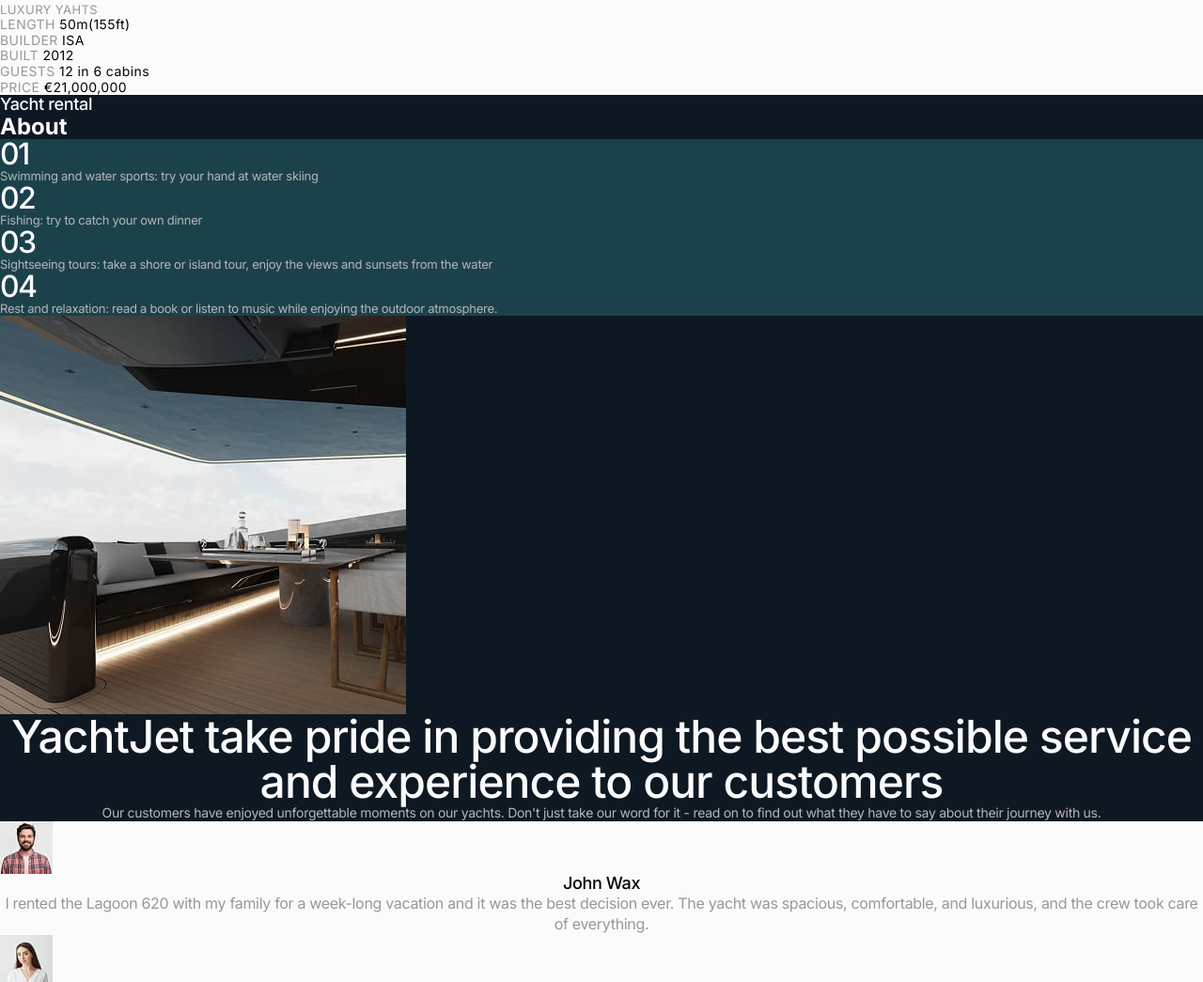
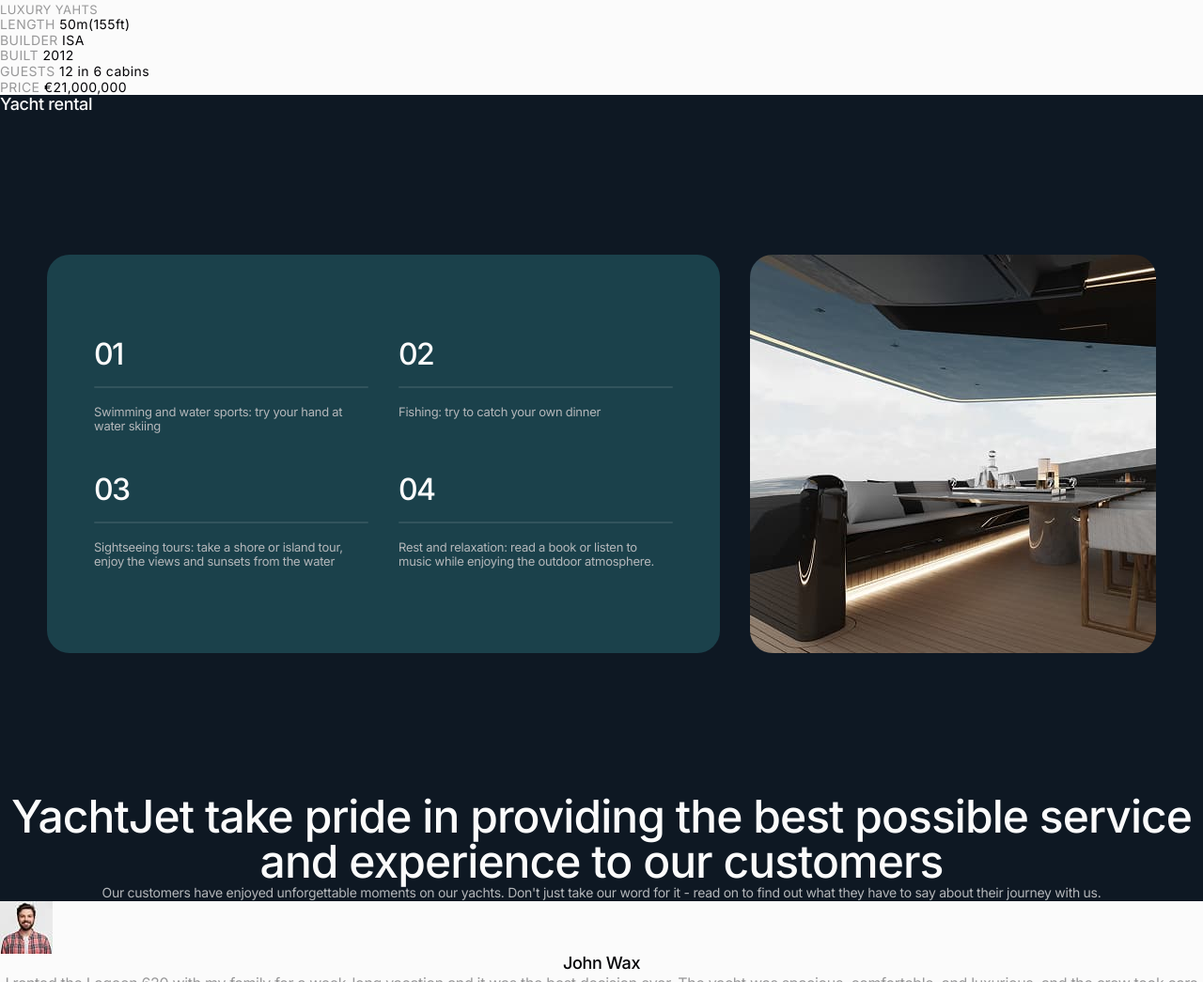
Before and after one commit to andriykotikfrompoland/blended-test-2, a website built with Vite: page src/index.html in a window 1280 px wide. Shown: the part 1405-2450 px from the top of the page at 94% size. Built offline with nearby package versions, Linux system fonts and the light colour scheme.

Commit message:
devlebfeatures

```diff
--- a/src/css/about.css
+++ b/src/css/about.css
@@ -1,17 +1,73 @@
+.about-section {
+  padding-top: 150px;
+  padding-bottom: 150px;
+}
+.about-wrapper {
+  display: flex;
+  gap: 32px;
+}
+
+.about-content {
+  flex-grow: 1;
+  padding: 90px 50px;
+  background-color: #1b414b;
+  border-radius: 24px;
+}
+
 .about-list {
+  display: flex;
+  flex-wrap: wrap;
+  gap: 44px 32px;
+  width: 100%;
+
   background-color: #1b414b;
 }
 
+.about-item {
+  width: calc((100% - 32px) / 2);
+}
 .about-count {
+  position: relative;
+  display: block;
+  margin-bottom: 38px;
+
   font-weight: 500;
   font-size: 32px;
   line-height: 1;
   letter-spacing: -0.05em;
 }
+.about-count::after {
+  content: '';
 
+  position: absolute;
+  top: calc(100% + 18px);
+  left: 0;
+
+  width: 100%;
+  height: 2px;
+
+  background-color: rgba(251, 251, 251, 0.1);
+  border-radius: 18px;
+}
 .about-text {
   font-size: 13px;
   line-height: 1.15;
   letter-spacing: -0.02em;
   color: #b4b7ba;
 }
+.about-image {
+  width: 432px;
+  height: 424px;
+
+  flex-shrink: 0;
+
+  border-radius: 24px;
+  overflow: hidden;
+}
+
+.about-image img {
+  width: 100%;
+  height: 100%;
+
+  object-fit: cover;
+}
--- a/src/partials/about.html
+++ b/src/partials/about.html
@@ -1,6 +1,9 @@
 <section id="about" class="about-section">
-  <h2>About</h2>
+  <div class="container">
+  <h2 class="sr-only">About</h2>
 
+  <div class="about-wrapper">
+  <div class="about-content">
   <ol class="about-list">
     <li class="about-item">
       <span class="about-count">01</span>
@@ -30,6 +33,11 @@
       </p>
     </li>
   </ol>
+  </div>
 
+  <div class="about-image">
   <img src="/img/about/about-desk.jpg" alt="about" width="432" />
+  </div>
+  </div>
+  </div>
 </section>
```
